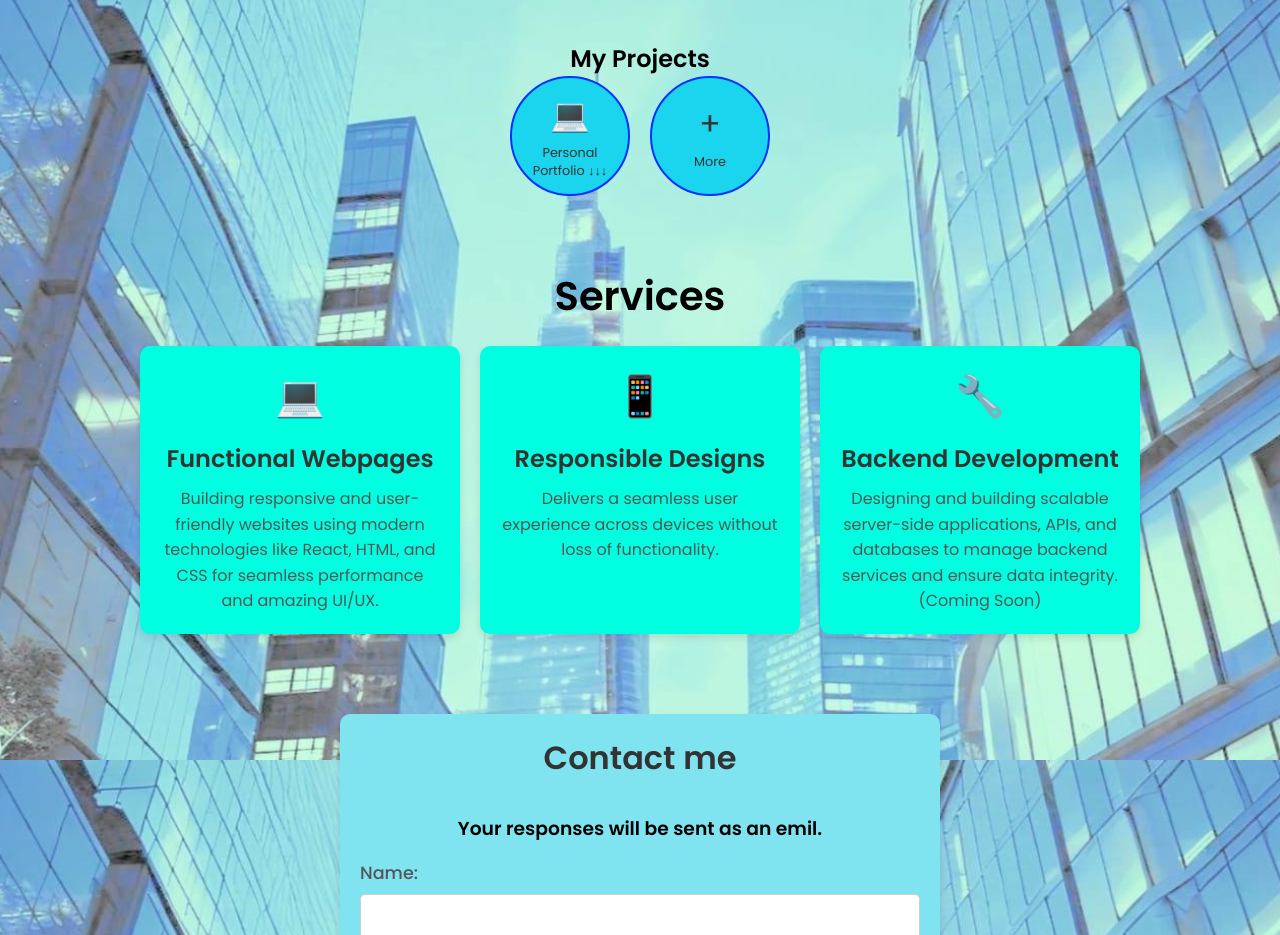
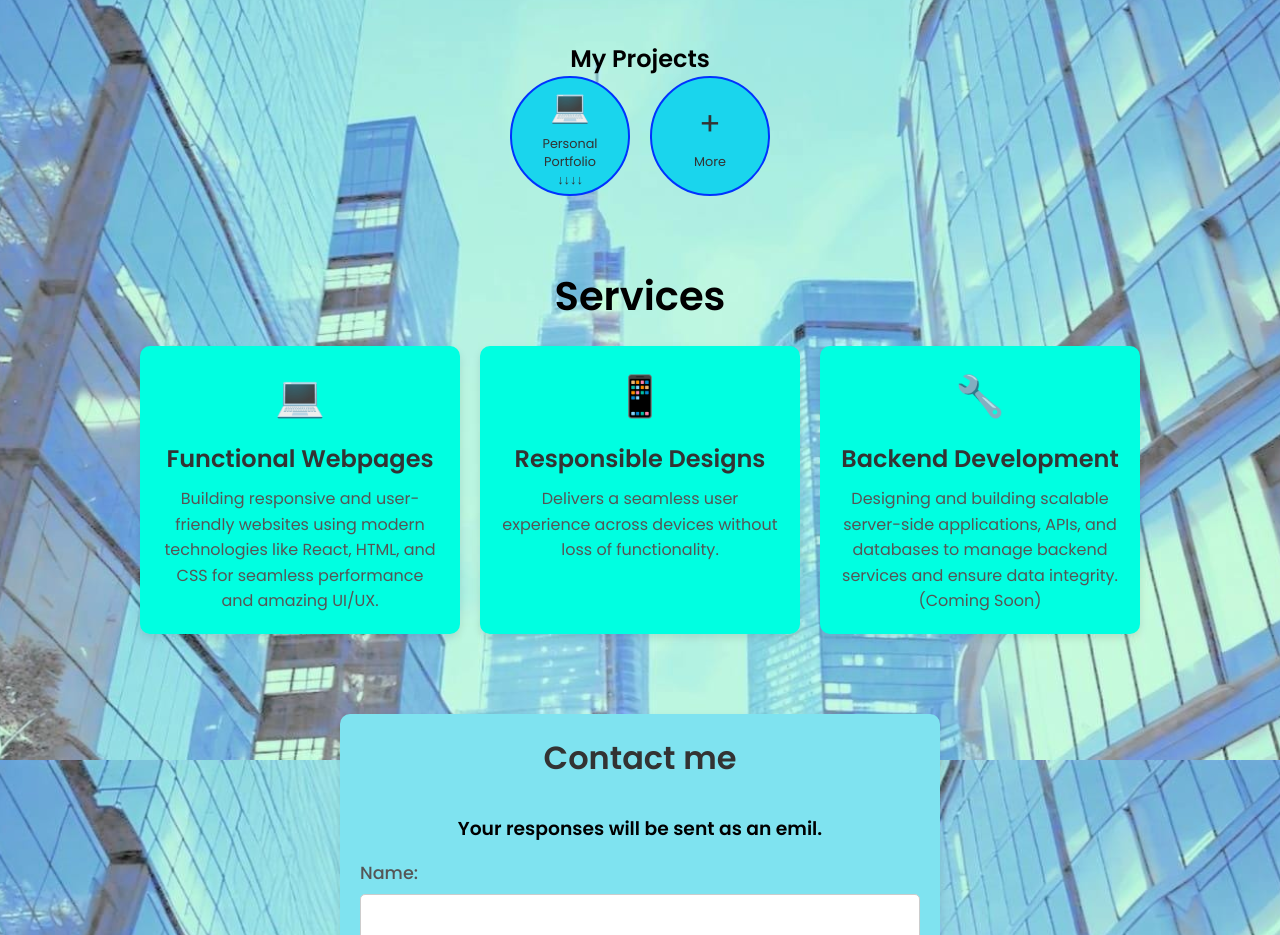
Before and after one commit to sanjitram/personal_portfolio, a React (Create React App) app: page / in a window 1280 px wide. Shown: the part 1640-2575 px from the top of the page. Built offline with nearby package versions, Linux system fonts and the light colour scheme.

Commit message:
Update projects.jsx

```diff
--- a/src/components/projects/projects.jsx
+++ b/src/components/projects/projects.jsx
@@ -4,7 +4,7 @@ import './projects.css';
 const projectsData = [
   {
     id: 1,
-    title: 'Personal Portfolio ↓↓↓',
+    title: 'Personal Portfolio ↓↓↓↓',
     description: 'A front-end web application for a personal portfolio.',
     icon: '💻',
     link: 'https://personal-portfolio-six-mu-24.vercel.app'
```
